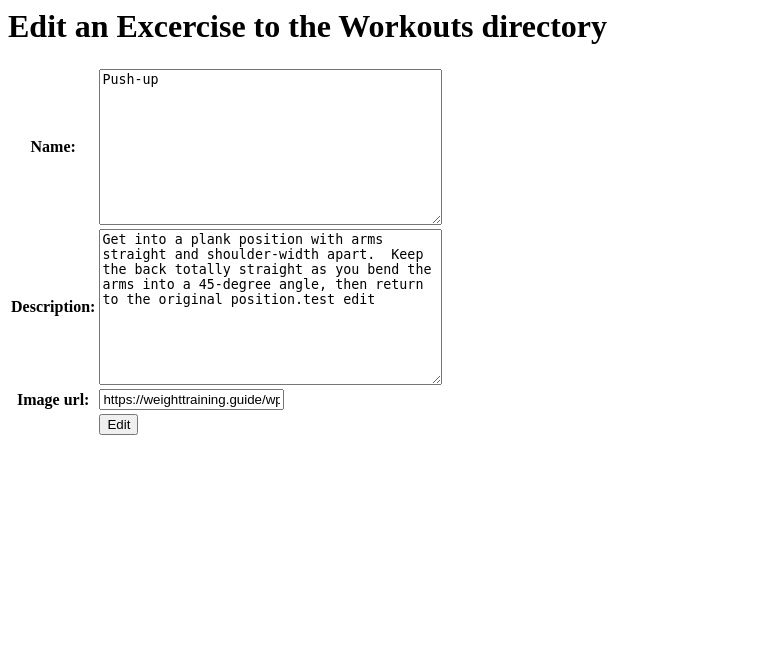
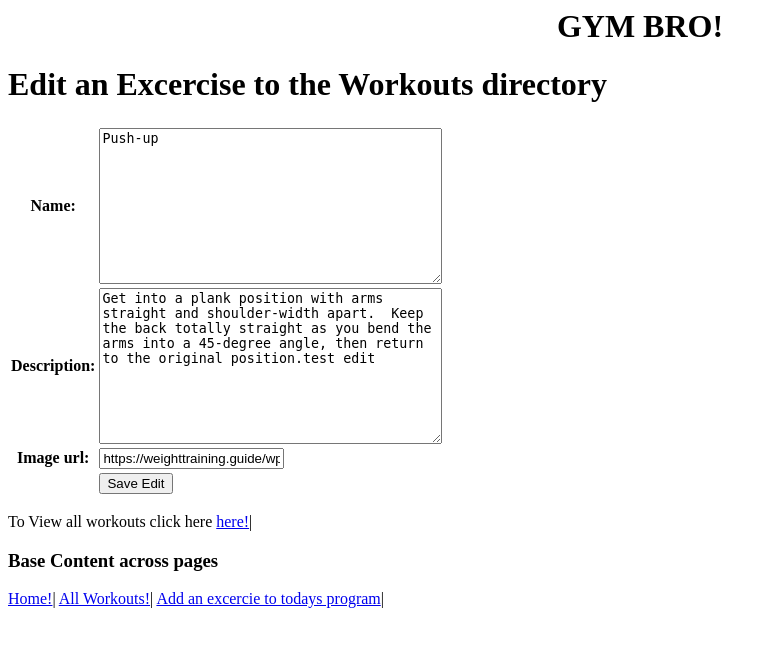
Before and after one commit to tilly-bu/cs108, a Django app: page /gym_bro/single_workout/1/edit_workout in a window 1280 px wide. Shown: the top 647 px of the page, without its empty margins (0-776 px from the left). Run offline with Django 3.2, Linux system fonts and the light colour scheme; data comes from the database, SQL or seed files in the repository; both versions use the stored data as it was after the commit.

Commit message:
working, multiple forms and functionality pt4

```diff
--- a/gym_bro/templates/gym_bro/base.html
+++ b/gym_bro/templates/gym_bro/base.html
@@ -1,5 +1,5 @@
-
-     GYM BRO!
+     <title>GYM BRO!</title>
+     <center> <head> <h1> GYM BRO! </h1> </head> </center>
 
      {% block content %}
 
--- a/gym_bro/templates/gym_bro/create_user_form.html
+++ b/gym_bro/templates/gym_bro/create_user_form.html
@@ -1,5 +1,6 @@
 <!--Form To add a user to the directory -->
-
+{%extends 'gym_bro/base.html' %}
+{% block content %}
 <center>
 <h1>Add a User </h1>
 
@@ -17,3 +18,5 @@
 </form>
 
 </center>
+
+{% endblock %}
--- a/gym_bro/templates/gym_bro/edit_workout_form.html
+++ b/gym_bro/templates/gym_bro/edit_workout_form.html
@@ -2,20 +2,31 @@
 <!---after submitting an edit,we encounter a
     bug and the app directs you to a URL that does not exist,
     it does update the server though.-->
-
+ {% extends 'gym_bro/base.html' %}
+ {% block content %}
 <h1> Edit an Excercise to the Workouts directory</h1>
 
 <form method="POST">
+
     {% csrf_token %}
 
     <table>
         {{form.as_table}}
         <tr>
             <td></td>
-            <td><input type="submit" value="Edit"></td>
+            <td><input type="submit" value="Save Edit"></td>
 
         </tr>
 
 
 
     </table>
+
+    <p>
+
+    To View all workouts click here <a href="{% url 'workouts' %}">here!</a>|
+
+    </p>
+
+
+    {% endblock %}
--- a/gym_bro/templates/gym_bro/program.html
+++ b/gym_bro/templates/gym_bro/program.html
@@ -3,7 +3,8 @@
 <!--will need a lot of formating keep in mind for later : chronological view, reps , sets, functions to see change?-->
 <!--Major Bug found in the last minute : This template displays data for all users, does not filter
 To avoid crisis by rearranging, I simply added links to the individual users-->
-
+{% extends 'gym_bro/base.html' %}
+{% block content %}
 <html>
 
 <center>
@@ -36,3 +37,5 @@ Return to the Home Page to select a single user <a href="{% url 'home' %}">here!
 
 
 </html>
+
+{% endblock %}
--- a/gym_bro/templates/gym_bro/single_workout.html
+++ b/gym_bro/templates/gym_bro/single_workout.html
@@ -1,4 +1,6 @@
 <!--This template displays a single workout acording to its PK-->
+{% extends 'gym_bro/base.html' %}
+{% block content %}
 
 <center>
 <h1> {{workout.name}} </h1>
@@ -12,6 +14,7 @@
      <a href="{% url 'edit_workout' workout.pk%}"> Update this workout</a>
  </h4>
 
+ {% endblock %}
 
 
 
--- a/gym_bro/templates/gym_bro/update_program_form.html
+++ b/gym_bro/templates/gym_bro/update_program_form.html
@@ -1,4 +1,7 @@
 <!--templates/gym_bro/update_program_form.html-->
+
+{% extends 'gym_bro/base.html' %}
+{% block content %}
 
 <h1>Add Todays Workout! </h1>
 
@@ -13,3 +16,6 @@
         </tr>
     </table>
 </form>
+
+
+{% endblock %}
--- a/gym_bro/urls.py
+++ b/gym_bro/urls.py
@@ -15,5 +15,5 @@ urlpatterns = [
     path ('update_program',UpdateProgramView.as_view(),name='update_program'),
     path ('create_workout',CreateWorkoutView.as_view(),name='create_workout'),
     path ('add_user',CreateUserView.as_view(),name='add_user'),
-
+     path ('user_page/<int:pk>/delete_user',DeleteUserView.as_view(),name='delete_user'),
 ]
--- a/gym_bro/views.py
+++ b/gym_bro/views.py
@@ -1,5 +1,5 @@
 from django.shortcuts import render
-from django.views.generic import TemplateView , ListView , DetailView, CreateView , UpdateView
+from django.views.generic import TemplateView , ListView , DetailView, CreateView , UpdateView , DeleteView
 from .models import Workout , Program , User
 import random
 from .forms import * #UpdateProgramForm, CreateWorkoutForm , CreateUserForm
@@ -56,10 +56,6 @@ class RandomWorkoutPageView (DetailView):
         return random_workout
 
 
-# class ProgramPageView (ListView):
-#     model = Program  #retrive the program objects from database
-#     template_name = "gym_bro/program.html" # delegate display to this url
-#     context_object_name = "program" #use this variable name to call objects in the template
 
 class ProgramPageView (ListView):
     model = Program  #retrive the program objects from database
@@ -84,7 +80,6 @@ class UpdateProgramView(CreateView):
     form_class = UpdateProgramForm
     template_name = "gym_bro/update_program_form.html"
 
-
 class CreateWorkoutView(CreateView):
     "view for form to create and excercise to add to the workouts directory"
 
@@ -106,3 +101,12 @@ class EditWorkoutView(UpdateView):
     model = Workout
     form_class = EditExcerciseForm
     template_name = "gym_bro/edit_workout_form.html"
+
+
+class DeleteUserView(DeleteView):
+    'view to delete a user and save that change to data base'
+
+    template_name = "gym_bro/delete_user.html"
+    queryset = User.objects.all()
+    success_url = "../../home"
+    context_object_name = 'duser'
```
Also changed, not shown: gym_bro/forms.py (+0 -11 lines), gym_bro/templates/gym_bro/Gym_Bro_Home_PageView.html (+39 -13 lines), gym_bro/templates/gym_bro/delete_user.html (added, +20 -0 lines), gym_bro/templates/gym_bro/user_page.html (+8 -0 lines), gym_bro/templates/gym_bro/workouts.html (+8 -3 lines), db.sqlite3.
